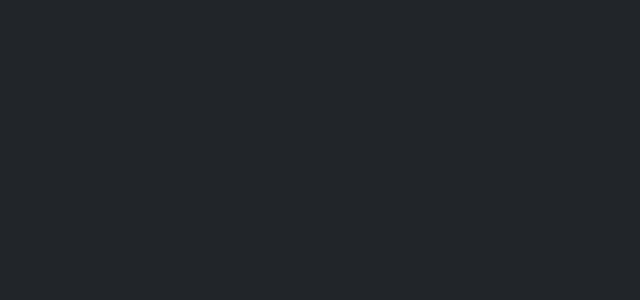
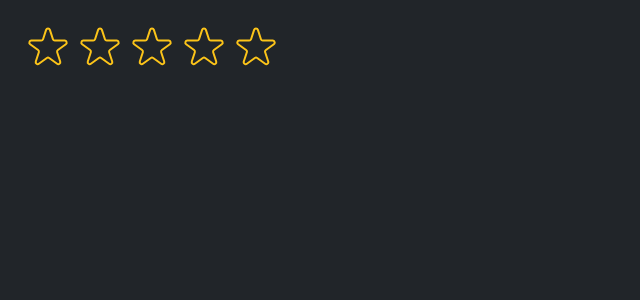
Before and after one commit to marustas/UsePopCorn, a React (Create React App) app: page / in a window 1280 px wide. Shown: the top 300 px of the page, without its empty margins (0-640 px from the left). Built offline with nearby package versions, Linux system fonts and the light colour scheme.

Commit message:
Fixed the bug with the React.propTypes

```diff
--- a/src/index.js
+++ b/src/index.js
@@ -8,7 +8,7 @@ const root = ReactDOM.createRoot(document.getElementById("root"));
 root.render(
   <React.StrictMode>
     <StarRating
-      maxRating="stas"
+      maxRating = {5}
       messageRating={["Terrible", "Bad", "Okay", "Good", "Awesome"]}
     />
     {/*<App /> */}
```
